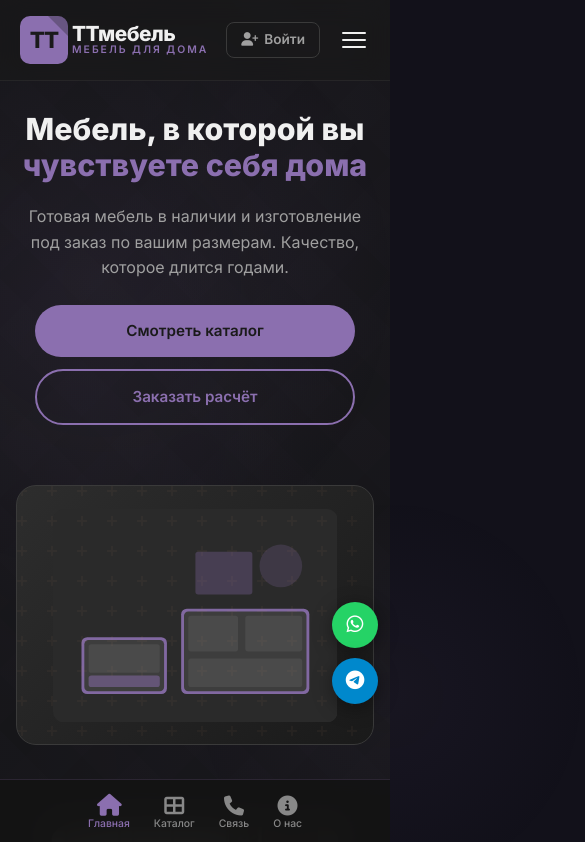
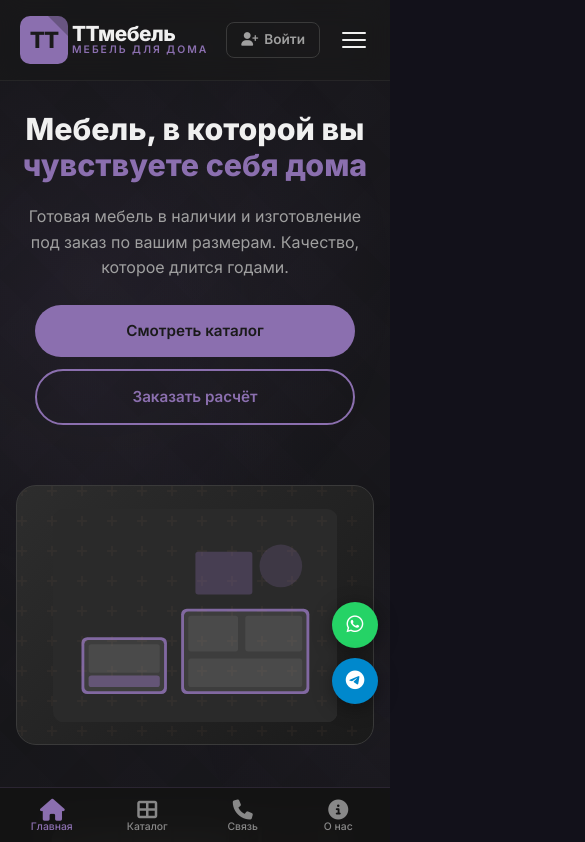
Before and after one commit to sbktiga-dev/ttmebel, a website: page index.html in a window 390 px wide. Shown: the top 842 px of the page, 585 px wide, since content can reach past the window. Drawn offline with Linux system fonts and the light colour scheme.

Commit message:
Мобилка: убран горизонтальный скролл (overflow-x:hidden), нижняя панель на всю ширину (space-evenly, flex:1), галерея без выхода за экран

```diff
--- a/css/style.css
+++ b/css/style.css
@@ -1539,6 +1539,10 @@ img {
 
 /* RESPONSIVE — MOBILE */
 @media (max-width: 768px) {
+  html, body {
+    overflow-x: hidden;
+  }
+
   .nav {
     display: none;
     position: fixed;
@@ -1587,6 +1591,7 @@ img {
 
   .hero {
     padding: 30px 16px 50px;
+    overflow: hidden;
   }
 
   .hero h1 {
@@ -1711,6 +1716,7 @@ img {
 
   .section {
     padding: 40px 16px;
+    overflow: hidden;
   }
 
   .section-title {
@@ -1772,11 +1778,12 @@ img {
   }
 
   .gallery-strip {
-    margin: 0 40px;
+    margin: 0 36px;
   }
 
   .gallery-strip-wrapper {
-    padding: 20px 0;
+    padding: 16px 0;
+    overflow: hidden;
   }
 
   .callback-btn {
@@ -3267,37 +3274,39 @@ img {
   bottom: 0;
   left: 0;
   right: 0;
+  width: 100%;
   background: rgba(20,20,20,0.97);
   backdrop-filter: blur(16px);
   -webkit-backdrop-filter: blur(16px);
   border-top: 1px solid rgba(139,111,175,0.2);
   z-index: 100;
-  padding: 6px 0;
-  padding-bottom: max(6px, env(safe-area-inset-bottom, 6px));
+  padding: 4px 0;
+  padding-bottom: max(4px, env(safe-area-inset-bottom, 4px));
+  box-sizing: border-box;
 }
 
 .bottom-nav-inner {
   display: flex;
+  justify-content: space-evenly;
+  align-items: center;
+  width: 100%;
+  padding: 0 4px;
+}
+
+.bottom-nav a {
+  display: flex;
+  flex-direction: column;
+  align-items: center;
   justify-content: center;
-  align-items: center;
-  gap: 0;
-  max-width: 360px;
-  margin: 0 auto;
-}
-
-.bottom-nav a {
-  display: flex;
-  flex-direction: column;
-  align-items: center;
-  justify-content: center;
-  gap: 3px;
+  gap: 2px;
   text-decoration: none;
   color: var(--text-muted);
   font-size: 0.65rem;
   font-weight: 500;
-  padding: 6px 12px;
+  padding: 4px 2px;
   transition: color 0.2s ease;
-  min-height: 52px;
+  flex: 1;
+  min-height: 48px;
   -webkit-tap-highlight-color: transparent;
 }
 
```
